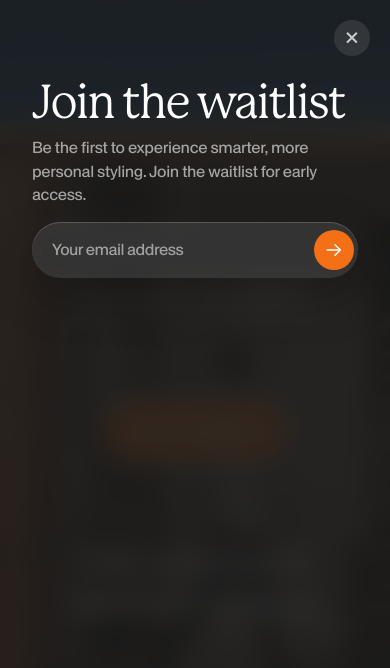
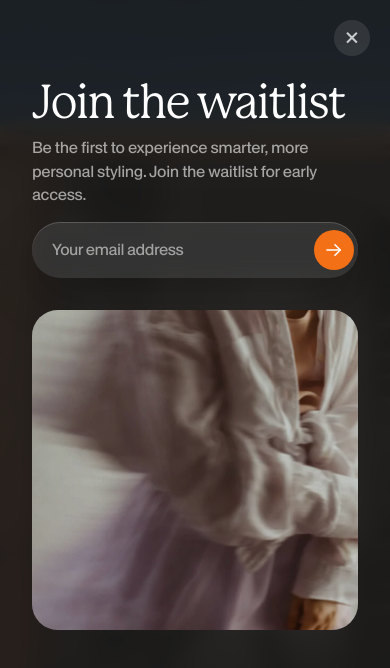
Before and after one commit to the-closet-app/landing, a Next.js app: page / in a window 390 px wide. Both pictures are taken after a click on the button "Join waitlist". Shown: the top 668 px of the page. Built offline with nearby package versions, Linux system fonts and the light colour scheme.

Commit message:
show right side image on mobile

```diff
--- a/components/WaitlistModal.tsx
+++ b/components/WaitlistModal.tsx
@@ -171,7 +171,7 @@ export function WaitlistModal({ isOpen, onClose }: WaitlistModalProps) {
 						</p>
 					) : null}
 				</div>
-				<div className="relative hidden aspect-[4/3] min-h-[320px] overflow-hidden rounded-[26px] md:block">
+				<div className="relative aspect-[4/3] min-h-[320px] w-full overflow-hidden rounded-[26px] md:block">
 					<Image
 						alt=""
 						className="object-cover"
```
